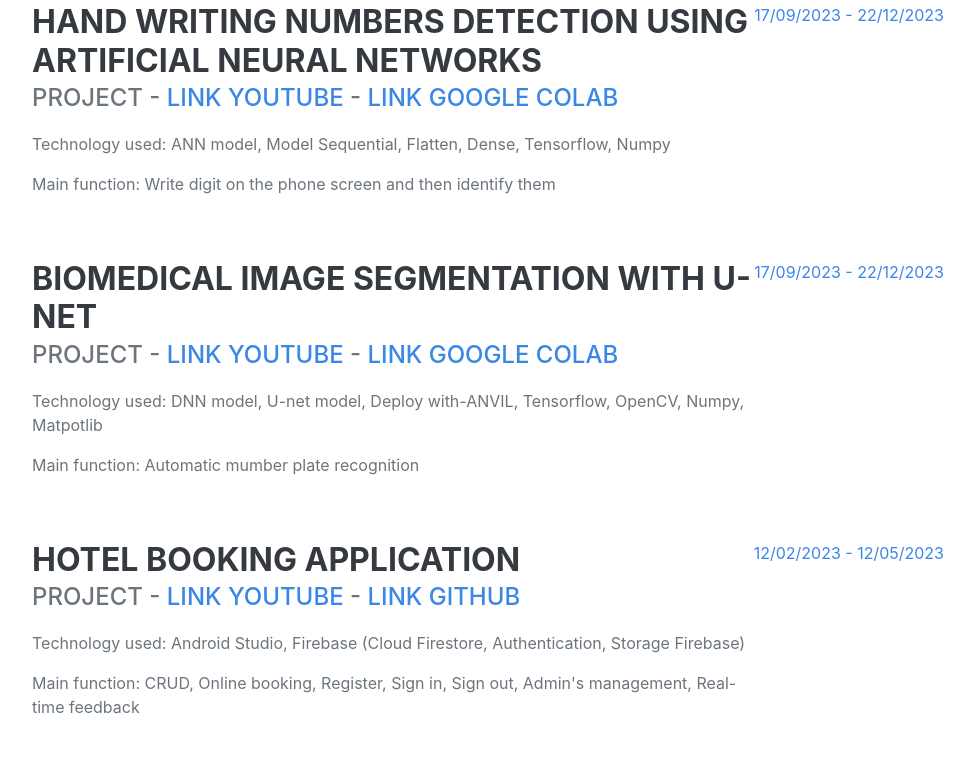
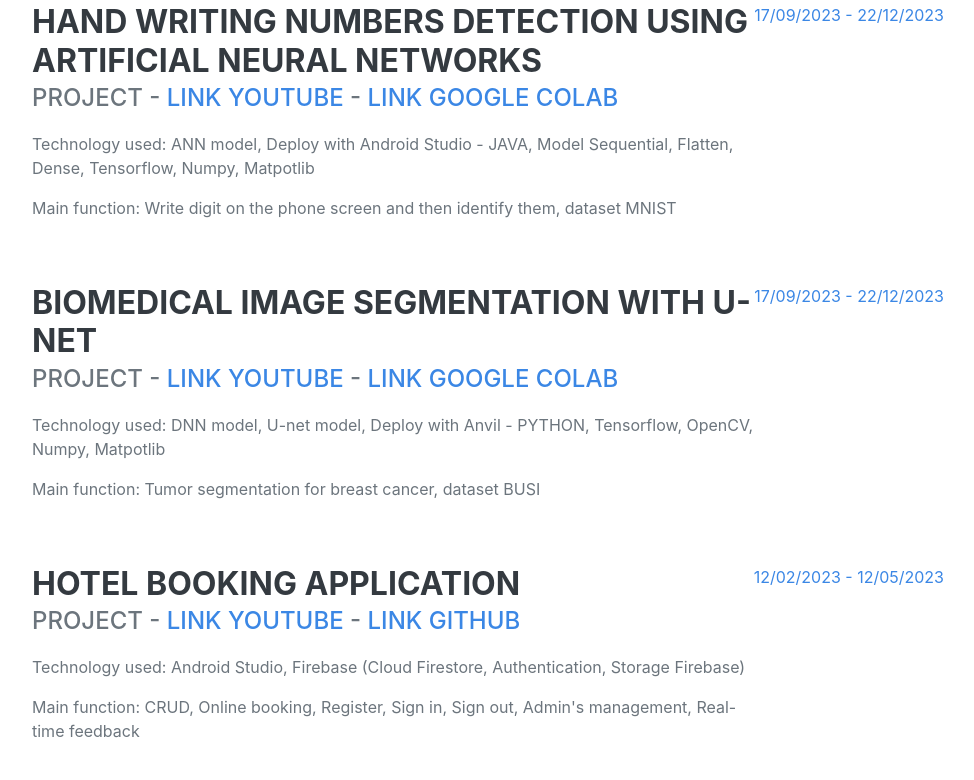
Before and after one commit to emquynhbuidoi/CV-Online, a plain HTML site: page index.html in a window 1280 px wide. Shown: the part 993-1773 px from the top of the page, without its empty margins (288-1262 px from the left). Drawn offline with nearby package versions, Linux system fonts and the light colour scheme; a web font is replaced by a local one.

Commit message:
CV ver2.1

```diff
--- a/index.html
+++ b/index.html
@@ -141,11 +141,11 @@
               <h3 class="mb-0">Hand Writing Numbers detection using Artificial Neural Networks</h3>
               <div class="subheading mb-3">project - <a href="https://youtu.be/vRVcSbKdhEA?si=QTMRinYPSYnBU2Rb">LINK YOUTUBE</a> - <a href="https://colab.research.google.com/drive/1nL3QrCmbdgw4zeshuNkN_YJgTQJ2ma_w?usp=drive_link">LINK Google colab</a></div>
               <p>
-                Technology used: ANN model, Model Sequential, Flatten, Dense, Tensorflow, Numpy
+                Technology used: ANN model, Deploy with Android Studio - JAVA, Model Sequential, Flatten, Dense, Tensorflow, Numpy, Matpotlib
               </p>
               <p>
                 Main function:
-                Write digit on the phone screen and then identify them
+                Write digit on the phone screen and then identify them, dataset MNIST
               </p>
             </div>
             <div class="flex-shrink-0">
@@ -159,10 +159,10 @@
             <h3 class="mb-0">Biomedical Image Segmentation with U-Net</h3>
             <div class="subheading mb-3">project - <a href="https://youtu.be/ubuOF6aNvGU?si=1zUwoP7ynqIqdLOs">LINK YOUTUBE</a> - <a href="https://colab.research.google.com/drive/1uHWKbYqzjhQA_XXus0oGhOfzxCNd3kgK?usp=sharing">LINK Google colab</a></div>
             <p>
-              Technology used: DNN model, U-net model, Deploy with-ANVIL, Tensorflow, OpenCV, Numpy, Matpotlib
+              Technology used: DNN model, U-net model, Deploy with Anvil - PYTHON, Tensorflow, OpenCV, Numpy, Matpotlib
             </p>
             <p>
-              Main function: Automatic mumber plate recognition
+              Main function: Tumor segmentation for breast cancer, dataset BUSI
             </p>
           </div>
           <div class="flex-shrink-0">
@@ -222,7 +222,7 @@
               <div>I am a Junior</div>
             </div>
             <div class="flex-shrink-0">
-              <span class="text-primary">September 2021 - June 2025</span>
+              <span class="text-primary">9/2021 - 6/2025</span>
             </div>
           </div>
           <div class="d-flex flex-column flex-md-row justify-content-between">
@@ -232,7 +232,7 @@
               <div>Phu Bai town, Hue province</div>
             </div>
             <div class="flex-shrink-0">
-              <span class="text-primary">August 2018 - May 2021</span>
+              <span class="text-primary">8/2018 - 5/2021</span>
             </div>
           </div>
         </div>
```
